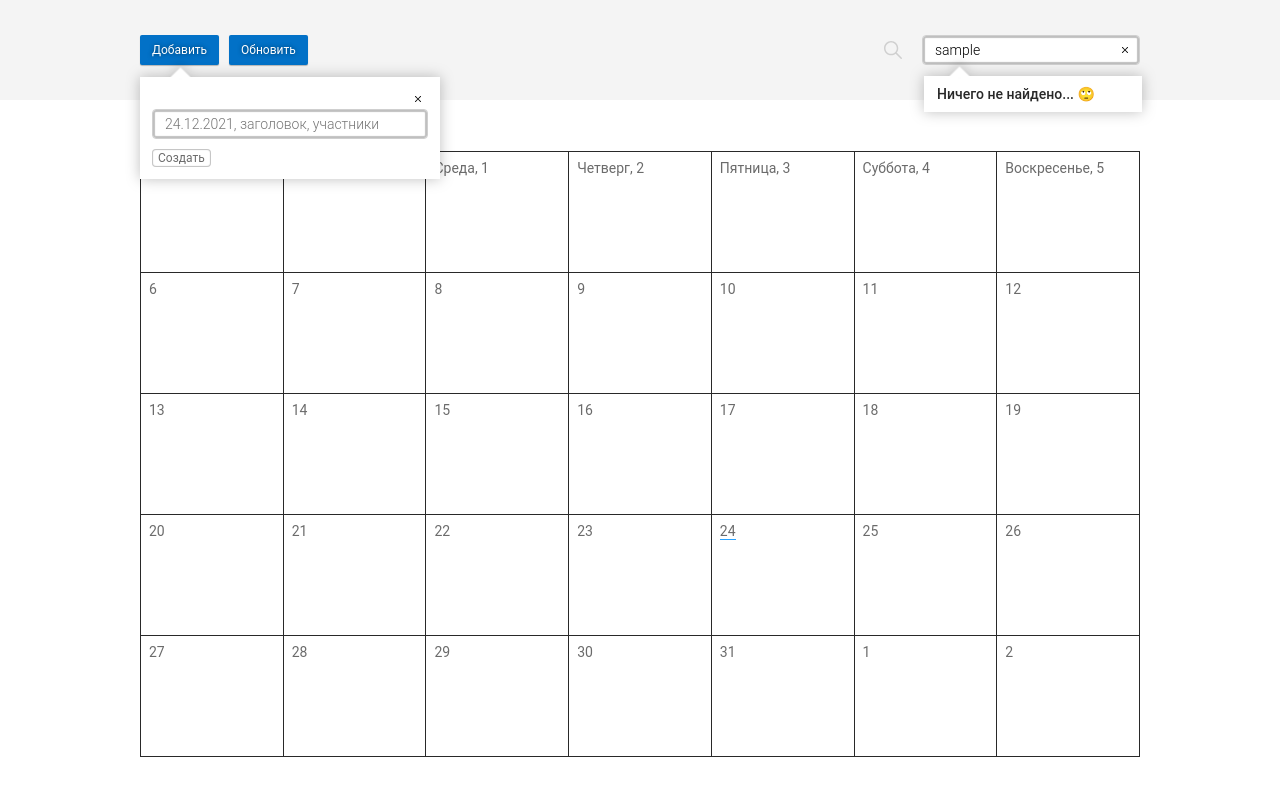
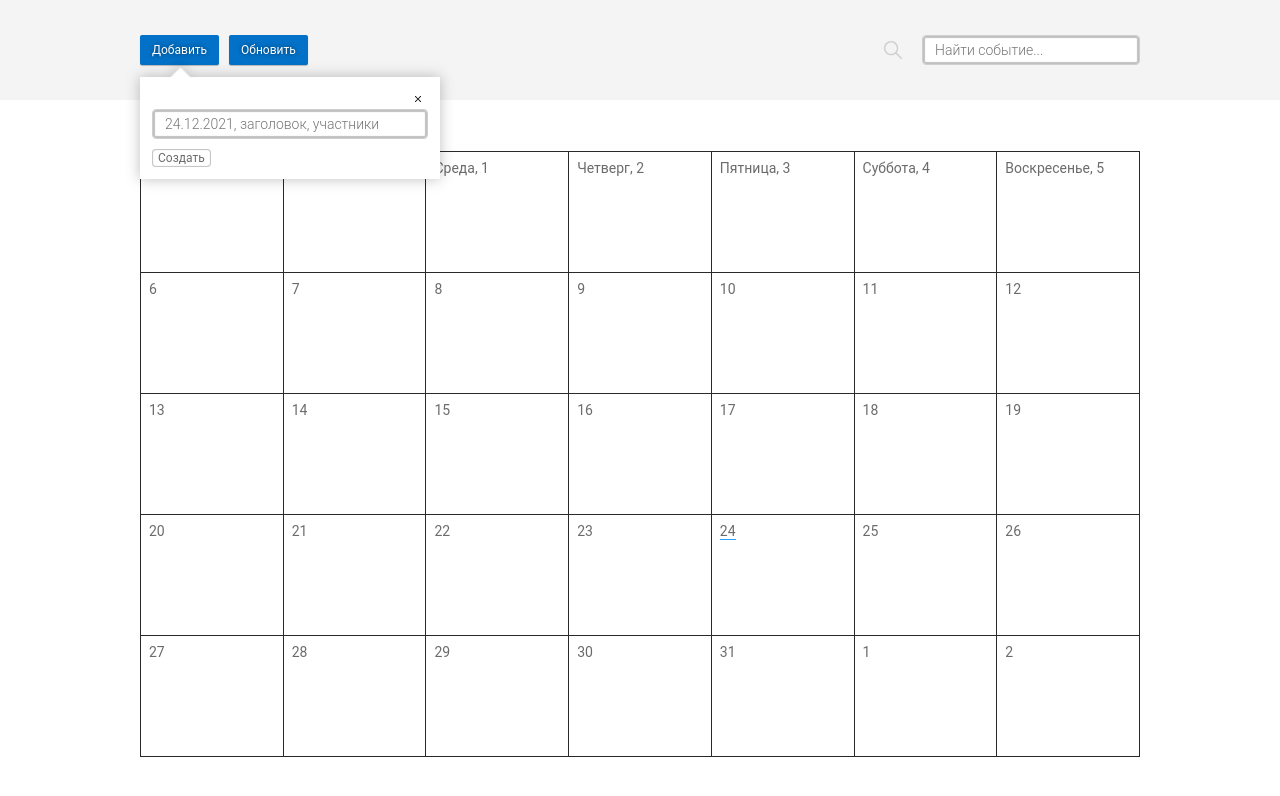
Before and after one commit to desen94/calendar, a React (Create React App) app: page / in a window 1280 px wide. Both pictures are taken after typing "Sample" into the empty fields and a click on the button "Добавить". Shown: the top 796 px of the page. Built offline with nearby package versions, Linux system fonts and the light colour scheme.

Commit message:
feat: close modal on click outside and refactor some code

```diff
--- a/src/components/EventModal/EventModal.jsx
+++ b/src/components/EventModal/EventModal.jsx
@@ -26,8 +26,6 @@ export const EventModal = () => {
         setDescription(eventSelected?.description || '')
         setMembers(eventSelected?.members || '')
     }, [daySelected, eventSelected])
-
-    // TODO: где-то сидит бага и не сбрасываются данные от ивента при клике по пустому дню
 
     const handleCloseEventModal = (e) => {
         e.preventDefault()
@@ -61,7 +59,15 @@ export const EventModal = () => {
     const stylesForm = cn(s.form, s[modalPosition.decoratorVertical], s[modalPosition.decoratorHorizontal])
 
     return (
-        <div className={s.modal} style={modalPosition.modal}>
+        <div
+            className={s.modalWrapper}
+            onClick={handleCloseEventModal}
+        >
+            <div
+                className={s.modal}
+                style={modalPosition.modal}
+                onClick={e => e.stopPropagation()}
+            >
                 <form className={stylesForm}>
                     <Button
                         appearance={BUTTON_APPEARANCE.CANCEL}
@@ -78,7 +84,7 @@ export const EventModal = () => {
                             placeholder="Событие"
                             readonly={!isNewEvent}
                             onChange={(e) => setTitle(e.target.value)}
-                        handleRemove={() => setTitle('')}
+                            handleReset={() => setTitle('')}
                         />
                         <Input
                             value={date || daySelected}
@@ -97,7 +103,7 @@ export const EventModal = () => {
                             placeholder="Имена участников"
                             readonly={!isNewEvent}
                             onChange={(e) => setMembers(e.target.value)}
-                        handleRemove={() => setMembers('')}
+                            handleReset={() => setMembers('')}
                         />
                     </div>
                     <textarea
@@ -127,5 +133,6 @@ export const EventModal = () => {
                     </div>
                 </form>
             </div>
+        </div>
     )
 }
--- a/src/components/EventModal/EventModal.module.scss
+++ b/src/components/EventModal/EventModal.module.scss
@@ -1,7 +1,6 @@
 .modalWrapper {
 	position: absolute;
 	z-index: 5;
-
 	width: 100vw;
 	height: 100vh;
 }
--- a/src/components/Header/Header.jsx
+++ b/src/components/Header/Header.jsx
@@ -7,7 +7,7 @@ import {Search} from './components/Search'
 import s from './Header.module.scss'
 
 export const Header = () => {
-    const {setShowQuickEventModal,showQuickEventModal} = useContext(GlobalContext)
+    const {setShowQuickEventModal, showQuickEventModal} = useContext(GlobalContext)
 
     const handleCreateEvent = (e) => {
         e.preventDefault()
--- a/src/components/Header/components/QuickEventModal/QuickEventModal.jsx
+++ b/src/components/Header/components/QuickEventModal/QuickEventModal.jsx
@@ -1,11 +1,9 @@
-import cn from 'classnames'
 import dayjs from 'dayjs'
-import {useContext, useEffect, useState} from 'react'
+import {useContext, useState} from 'react'
+import {ReactComponent as CrossIcon} from '../../../../assets/icons/cross.svg'
 import {GlobalContext} from '../../../../context/GlobalContext'
-import {DATE_FORMAT} from '../../../../shared/constants'
-import {ReactComponent as CrossIcon} from '../../../../assets/icons/cross.svg'
 import {Button, Input} from '../../../../shared/components'
-import {BUTTON_APPEARANCE} from '../../../../shared/constants'
+import {BUTTON_APPEARANCE, DATE_FORMAT} from '../../../../shared/constants'
 import s from './QuickEventModal.module.scss'
 
 export const QuickEventModal = () => {
@@ -14,12 +12,8 @@ export const QuickEventModal = () => {
 
     const [eventData, setEventData] = useState('')
 
-    useEffect(() => {
-
-    }, [])
-
     const handleCloseEventModal = (e) => {
-        e?.preventDefault()
+        e.preventDefault()
         setShowQuickEventModal(false)
     }
 
@@ -39,17 +33,13 @@ export const QuickEventModal = () => {
         handleCloseEventModal(e)
     }
 
-    const handleEnter = (e) => {
-        e.key === 'Enter' && handleSubmit()
-    }
+    const handleEnter = (e) => e.key === 'Enter' && handleSubmit()
 
     const placeholder = dayjs().format(DATE_FORMAT.DD_MM_YYYY) + ', заголовок, участники'
 
-    const stylesForm = cn(s.form)
-
     return (
         <div className={s.modal}>
-            <form className={stylesForm}>
+            <form className={s.form}>
                 <Button
                     appearance={BUTTON_APPEARANCE.CANCEL}
                     onClick={handleCloseEventModal}
@@ -63,7 +53,7 @@ export const QuickEventModal = () => {
                         name="event-data"
                         placeholder={placeholder}
                         onChange={(e) => setEventData(e.target.value)}
-                        handleRemove={() => setEventData('')}
+                        handleReset={() => setEventData('')}
                         onKeyDown={(e) => handleEnter(e)}
                     />
                 </div>
--- a/src/components/Header/components/QuickEventModal/QuickEventModal.module.scss
+++ b/src/components/Header/components/QuickEventModal/QuickEventModal.module.scss
@@ -1,6 +1,6 @@
 .modal {
 	position: absolute;
-	z-index: 5;
+	z-index: 4;
 	top: calc(100% + 12px);
 	left: 0;
 
--- a/src/components/Header/components/Search/Search.jsx
+++ b/src/components/Header/components/Search/Search.jsx
@@ -1,5 +1,4 @@
 import dayjs from 'dayjs'
-import customParseFormat from 'dayjs/plugin/customParseFormat'
 import {useContext, useState} from 'react'
 import {ReactComponent as SearchIcon} from '../../../../assets/icons/search.svg'
 import {GlobalContext} from '../../../../context/GlobalContext'
@@ -7,10 +6,8 @@ import {Input} from '../../../../shared/components'
 import {DATE_FORMAT} from '../../../../shared/constants'
 import s from './Search.module.scss'
 
-dayjs.extend(customParseFormat)
-
-export const Search = ({value = ''}) => {
-    const [searchParams, setSearchParams] = useState(value)
+export const Search = () => {
+    const [searchParams, setSearchParams] = useState('')
 
     const {savedEvents, setWatchingMonth} = useContext(GlobalContext)
 
@@ -31,7 +28,7 @@ export const Search = ({value = ''}) => {
 
     const handleSearch = (e) => setSearchParams(e.target.value.toLowerCase())
 
-    const handleRemove = () => setSearchParams('')
+    const handleReset = () => setSearchParams('')
 
     const filteredEventListLayout = filteredEvents.map(event => {
         const {date, id, title} = event
@@ -47,6 +44,15 @@ export const Search = ({value = ''}) => {
         )
     })
 
+    const searchResultLayout = !!searchParams && (
+        <div className={s.resultsWrapper}>
+            <div className={s.results}>
+                {!!searchParams && filteredEventListLayout}
+                {!filteredEvents.length && (<p className={s.notFounded}>Ничего не найдено... 🙄</p>)}
+            </div>
+        </div>
+    )
+
     return (
         <div className={s.wrapper}>
             <form className={s.search}>
@@ -55,17 +61,11 @@ export const Search = ({value = ''}) => {
                        value={searchParams}
                        onChange={handleSearch}
                        placeholder="Найти событие..."
-                       handleRemove={handleRemove}
+                       handleReset={handleReset}
+                       onBlur={handleReset}
                 />
             </form>
-            {!!searchParams && (
-                <div className={s.resultsWrapper}>
-                    <div className={s.results}>
-                        {!!searchParams && filteredEventListLayout}
-                        {!filteredEvents.length && (<p className={s.notFounded}>Ничего не найдено... 🙄</p>)}
-                    </div>
-                </div>
-            )}
+            {searchResultLayout}
         </div>
     )
 }
--- a/src/components/Header/components/Search/Search.module.scss
+++ b/src/components/Header/components/Search/Search.module.scss
@@ -1,5 +1,6 @@
 .wrapper {
 	position: relative;
+	z-index: 5;
 }
 
 .resultsWrapper {
--- a/src/context/GlobalContext.js
+++ b/src/context/GlobalContext.js
@@ -2,7 +2,7 @@ import {createContext} from 'react'
 
 export const GlobalContext = createContext({
     watchingMonth: '',
-    setWatchingMonth: (index) => {},
+    setWatchingMonth: () => {},
     showEventModal: false,
     setShowEventModal: () => {},
     daySelected: 0,
--- a/src/shared/components/Input/Input.jsx
+++ b/src/shared/components/Input/Input.jsx
@@ -3,7 +3,7 @@ import {ReactComponent as ResetIcon} from '../../../assets/icons/cross.svg'
 import {Button} from '../Button'
 import s from './Input.module.scss'
 
-export const Input = ({classNameReadonly, value, type, placeholder, required, readonly, handleRemove, ...props}) => {
+export const Input = ({classNameReadonly, value, type, placeholder, required, readonly, handleReset, ...props}) => {
 
     const handleEnter = (event) => {
         if (event.key === 'Enter') {
@@ -12,10 +12,10 @@ export const Input = ({classNameReadonly, value, type, placeholder, required, re
         }
     }
 
-    const resetButton = !!value && !!handleRemove &&
+    const resetButton = !!value && !!handleReset &&
         <Button type="reset"
                 appearance={BUTTON_APPEARANCE.RESET}
-                onClick={handleRemove}
+                onClick={handleReset}
         >
             <ResetIcon/>
         </Button>
--- a/src/utils/generateDays.js
+++ b/src/utils/generateDays.js
@@ -1,8 +1,10 @@
 import dayjs from 'dayjs'
+import customParseFormat from 'dayjs/plugin/customParseFormat'
 import 'dayjs/locale/ru'
 import {CALENDAR_PARAMS} from '../shared/constants/calendarParams'
 
 dayjs.locale('ru')
+dayjs.extend(customParseFormat)
 
 export function getMonth(date = dayjs()) {
     const year = date.year()
```
Also changed, not shown: .stylelintrc.json. Lines whose indentation alone changed are shown as unchanged.
